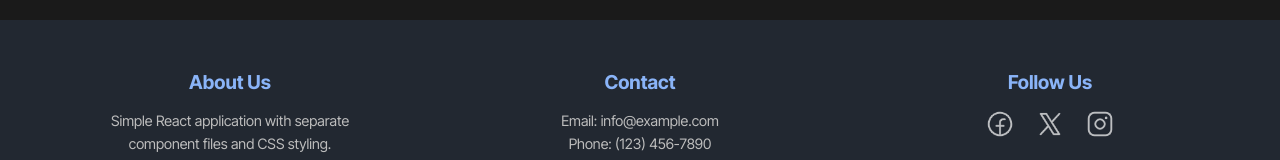
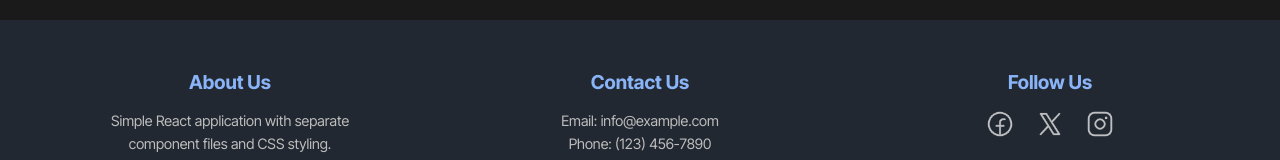
Before and after one commit to Leillac88/Template-React, a React (Vite) app: page / in a window 1280 px wide. Shown: the part 894-1054 px from the top of the page. Built offline with nearby package versions, Linux system fonts and the light colour scheme.

Commit message:
add "us" on contact

```diff
--- a/src/components/Footer/Footer.jsx
+++ b/src/components/Footer/Footer.jsx
@@ -12,7 +12,7 @@ export default function Footer() {
           <p>Simple React application with separate component files and CSS styling.</p>
         </div>
         <div className="footer-section">
-          <h3>Contact</h3>
+          <h3>Contact Us</h3>
           <p>Email: info@example.com</p>
           <p>Phone: (123) 456-7890</p>
         </div>
```
